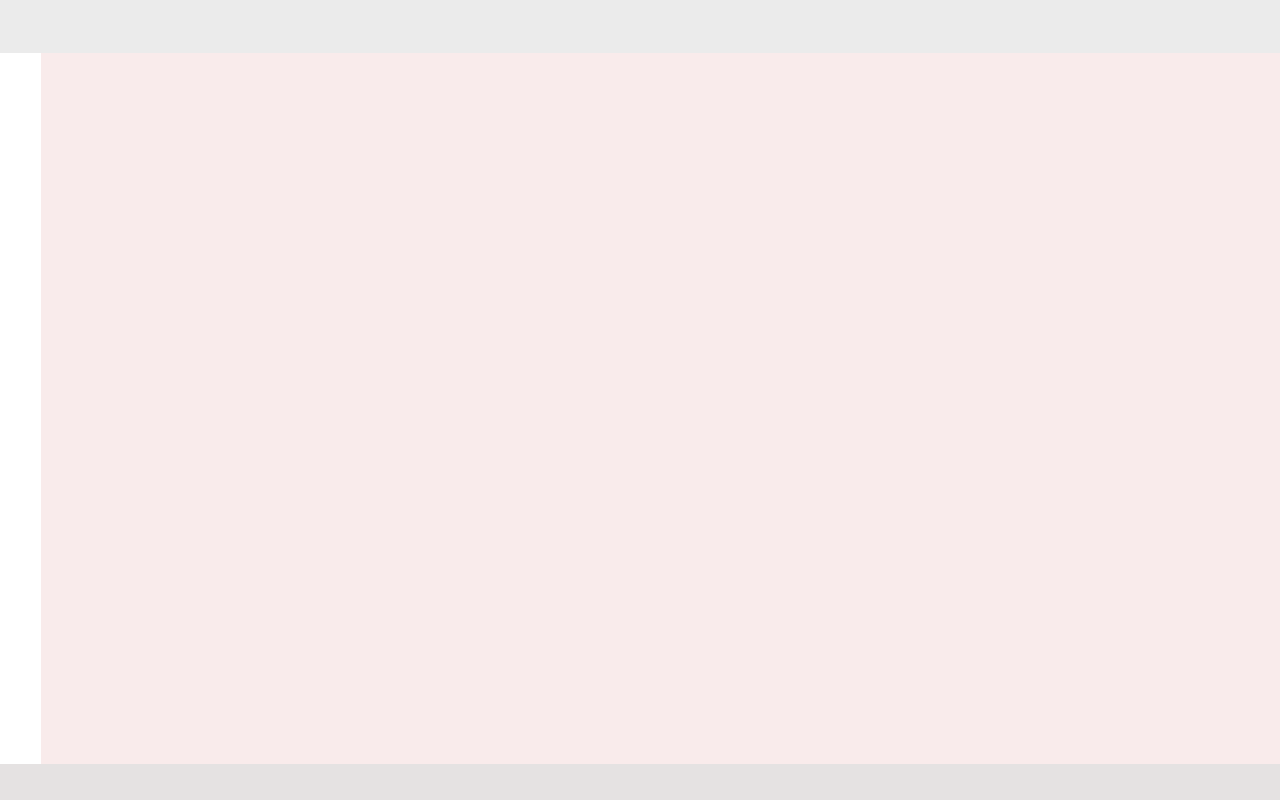
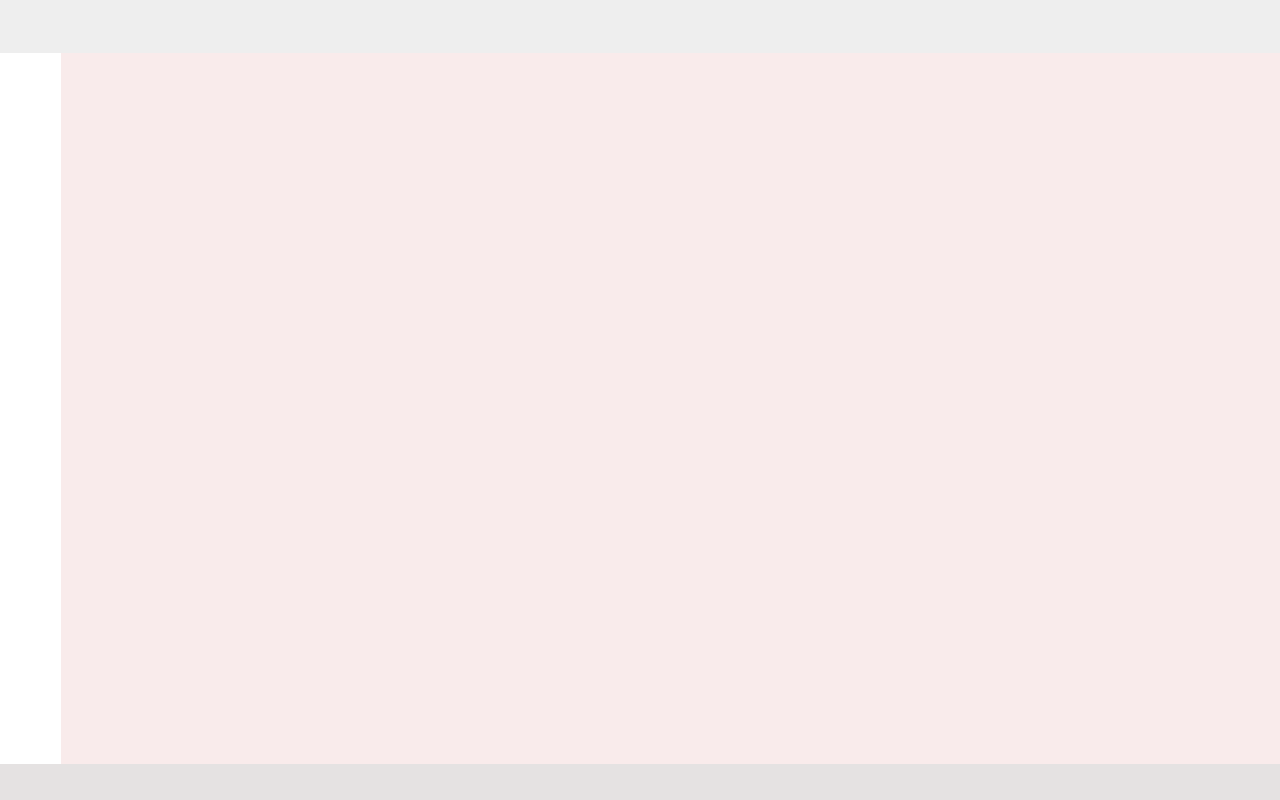
Before and after one commit to IzzyBeraja/PackTrack, a Next.js app: page / in a window 1280 px wide. Built offline with nearby package versions, Linux system fonts and the light colour scheme.

Commit message:
Modified base layout ⚾

```diff
--- a/styles/Home.module.css
+++ b/styles/Home.module.css
@@ -1,18 +1,17 @@
 .container {
   display: grid;
   height: 100vh;
-  grid-template-rows: 0.15fr 1fr 1fr 0.1fr;
-  grid-template-columns: 0.1fr 1fr 1fr 1fr;
+  grid-template-rows: 0.15fr 2fr 0.1fr;
+  grid-template-columns: 0.15fr 3fr;
   grid-template-areas:
-    "nav nav nav nav"
-    "sidebar main main main"
-    "sidebar main main main"
-    "footer footer footer footer";
+    "nav nav"
+    "sidebar main"
+    "footer footer";
 }
 
 .nav {
   grid-area: nav;
-  background-color: #ebebeb;
+  background-color: #eeeeee;
 }
 
 .sidebar {
```
